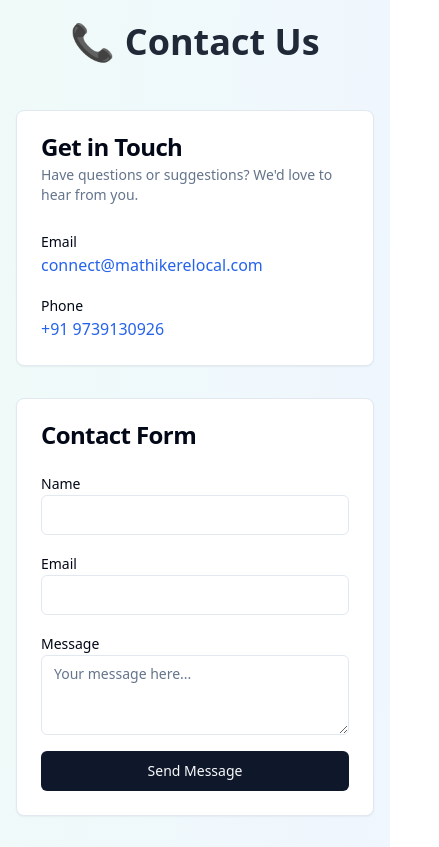
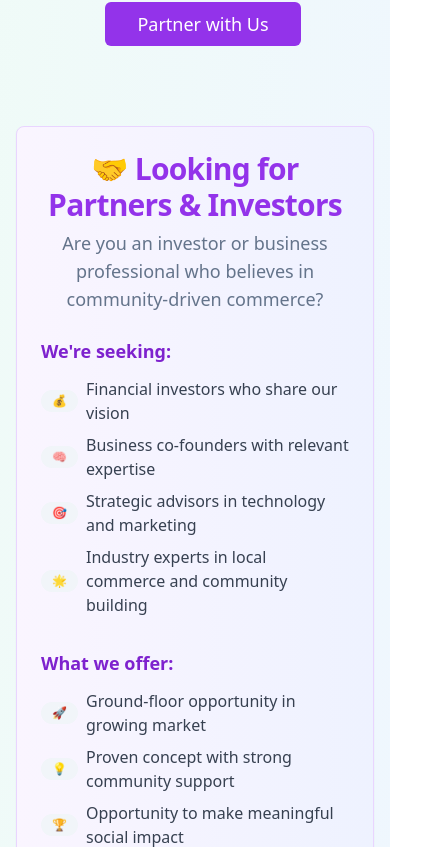
Before and after one commit to Aathiyapp/mathikere-community-connect, a React (Vite) app: page / in a window 390 px wide. Shown: the part 3997-4844 px from the top of the page, 439 px wide, since content can reach past the window. Built offline with nearby package versions, Linux system fonts and the light colour scheme.

Commit message:
Refactor: Update contact details and add investor form
- Removed mobile number from contact details.
- Updated contact information with the provided email.
- Added a registration form for potential investors and co-founders.

```diff
--- a/src/pages/Index.tsx
+++ b/src/pages/Index.tsx
@@ -12,12 +12,18 @@ import { useToast } from '@/hooks/use-toast';
 
 const Index = () => {
   const { toast } = useToast();
-  const [activeForm, setActiveForm] = useState<'vendor' | 'consumer' | null>(null);
+  const [activeForm, setActiveForm] = useState<'vendor' | 'consumer' | 'investor' | null>(null);
 
-  const handleFormSubmit = (type: 'vendor' | 'consumer') => {
+  const handleFormSubmit = (type: 'vendor' | 'consumer' | 'investor') => {
+    const messages = {
+      vendor: "Thank you for joining Mathikere Local Connect as a vendor. We'll be in touch soon!",
+      consumer: "Thank you for joining Mathikere Local Connect as a consumer. We'll be in touch soon!",
+      investor: "Thank you for your interest in partnering with Mathikere Local Connect. We'll review your information and get back to you soon!"
+    };
+
     toast({
       title: "Registration Submitted!",
-      description: `Thank you for joining Mathikere Local Connect as a ${type}. We'll be in touch soon!`,
+      description: messages[type],
     });
     setActiveForm(null);
   };
@@ -195,7 +201,7 @@ const Index = () => {
             📝 Get Involved
           </h2>
 
-          <div className="flex justify-center space-x-4 mb-8">
+          <div className="flex justify-center space-x-4 mb-8 flex-wrap gap-2">
             <Button
               onClick={() => setActiveForm('vendor')}
               className="bg-green-600 hover:bg-green-700 text-white px-8 py-3 text-lg"
@@ -209,6 +215,13 @@ const Index = () => {
               size="lg"
             >
               Register as Consumer
+            </Button>
+            <Button
+              onClick={() => setActiveForm('investor')}
+              className="bg-purple-600 hover:bg-purple-700 text-white px-8 py-3 text-lg"
+              size="lg"
+            >
+              Partner with Us
             </Button>
           </div>
 
@@ -344,6 +357,161 @@ const Index = () => {
               </CardContent>
             </Card>
           )}
+
+          {activeForm === 'investor' && (
+            <Card className="max-w-2xl mx-auto">
+              <CardHeader>
+                <CardTitle className="text-2xl text-purple-600">Investment & Partnership Registration</CardTitle>
+                <CardDescription>Join us as an investor or business co-founder and help build Mathikere's future</CardDescription>
+              </CardHeader>
+              <CardContent>
+                <form onSubmit={(e) => { e.preventDefault(); handleFormSubmit('investor'); }} className="space-y-4">
+                  <div className="grid md:grid-cols-2 gap-4">
+                    <div>
+                      <Label htmlFor="investorName">Full Name *</Label>
+                      <Input id="investorName" required />
+                    </div>
+                    <div>
+                      <Label htmlFor="investorCompany">Company/Organization</Label>
+                      <Input id="investorCompany" />
+                    </div>
+                  </div>
+                  <div className="grid md:grid-cols-2 gap-4">
+                    <div>
+                      <Label htmlFor="investorPhone">Contact Number *</Label>
+                      <Input id="investorPhone" type="tel" required />
+                    </div>
+                    <div>
+                      <Label htmlFor="investorEmail">Email Address *</Label>
+                      <Input id="investorEmail" type="email" required />
+                    </div>
+                  </div>
+                  <div>
+                    <Label htmlFor="partnershipType">Type of Interest *</Label>
+                    <Select required>
+                      <SelectTrigger>
+                        <SelectValue placeholder="Select your interest" />
+                      </SelectTrigger>
+                      <SelectContent>
+                        <SelectItem value="investor">Financial Investment</SelectItem>
+                        <SelectItem value="co-founder">Business Co-founder</SelectItem>
+                        <SelectItem value="advisor">Strategic Advisor</SelectItem>
+                        <SelectItem value="technology">Technology Partner</SelectItem>
+                        <SelectItem value="marketing">Marketing Partner</SelectItem>
+                        <SelectItem value="other">Other</SelectItem>
+                      </SelectContent>
+                    </Select>
+                  </div>
+                  <div>
+                    <Label htmlFor="experience">Relevant Experience</Label>
+                    <Textarea id="experience" placeholder="Tell us about your background and relevant experience" />
+                  </div>
+                  <div>
+                    <Label htmlFor="contribution">How You Can Contribute *</Label>
+                    <Textarea id="contribution" required placeholder="Describe how you can contribute to Mathikere Local Connect's growth and success" />
+                  </div>
+                  <div>
+                    <Label htmlFor="investmentRange">Investment Range (if applicable)</Label>
+                    <Select>
+                      <SelectTrigger>
+                        <SelectValue placeholder="Select investment range" />
+                      </SelectTrigger>
+                      <SelectContent>
+                        <SelectItem value="under-1l">Under ₹1 Lakh</SelectItem>
+                        <SelectItem value="1l-5l">₹1-5 Lakhs</SelectItem>
+                        <SelectItem value="5l-10l">₹5-10 Lakhs</SelectItem>
+                        <SelectItem value="10l-25l">₹10-25 Lakhs</SelectItem>
+                        <SelectItem value="25l-50l">₹25-50 Lakhs</SelectItem>
+                        <SelectItem value="above-50l">Above ₹50 Lakhs</SelectItem>
+                        <SelectItem value="not-applicable">Not Applicable</SelectItem>
+                      </SelectContent>
+                    </Select>
+                  </div>
+                  <div>
+                    <Label htmlFor="timeline">Preferred Timeline</Label>
+                    <Select>
+                      <SelectTrigger>
+                        <SelectValue placeholder="When would you like to get involved?" />
+                      </SelectTrigger>
+                      <SelectContent>
+                        <SelectItem value="immediate">Immediately</SelectItem>
+                        <SelectItem value="1-3months">1-3 Months</SelectItem>
+                        <SelectItem value="3-6months">3-6 Months</SelectItem>
+                        <SelectItem value="6-12months">6-12 Months</SelectItem>
+                        <SelectItem value="flexible">Flexible</SelectItem>
+                      </SelectContent>
+                    </Select>
+                  </div>
+                  <div className="flex justify-end space-x-3">
+                    <Button type="button" variant="outline" onClick={() => setActiveForm(null)}>
+                      Cancel
+                    </Button>
+                    <Button type="submit" className="bg-purple-600 hover:bg-purple-700">
+                      Submit Registration
+                    </Button>
+                  </div>
+                </form>
+              </CardContent>
+            </Card>
+          )}
+        </section>
+
+        {/* Investor Call to Action */}
+        <section className="mb-20">
+          <Card className="bg-gradient-to-r from-purple-50 to-indigo-50 border-purple-200">
+            <CardHeader className="text-center">
+              <CardTitle className="text-3xl text-purple-600">🤝 Looking for Partners & Investors</CardTitle>
+              <CardDescription className="text-lg">
+                Are you an investor or business professional who believes in community-driven commerce?
+              </CardDescription>
+            </CardHeader>
+            <CardContent>
+              <div className="grid md:grid-cols-2 gap-8">
+                <div>
+                  <h4 className="font-semibold text-lg mb-3 text-purple-700">We're seeking:</h4>
+                  <ul className="space-y-2 text-gray-700">
+                    <li className="flex items-center space-x-2">
+                      <Badge variant="secondary" className="text-xs">💰</Badge>
+                      <span>Financial investors who share our vision</span>
+                    </li>
+                    <li className="flex items-center space-x-2">
+                      <Badge variant="secondary" className="text-xs">🧠</Badge>
+                      <span>Business co-founders with relevant expertise</span>
+                    </li>
+                    <li className="flex items-center space-x-2">
+                      <Badge variant="secondary" className="text-xs">🎯</Badge>
+                      <span>Strategic advisors in technology and marketing</span>
+                    </li>
+                    <li className="flex items-center space-x-2">
+                      <Badge variant="secondary" className="text-xs">🌟</Badge>
+                      <span>Industry experts in local commerce and community building</span>
+                    </li>
+                  </ul>
+                </div>
+                <div>
+                  <h4 className="font-semibold text-lg mb-3 text-purple-700">What we offer:</h4>
+                  <ul className="space-y-2 text-gray-700">
+                    <li className="flex items-center space-x-2">
+                      <Badge variant="secondary" className="text-xs">🚀</Badge>
+                      <span>Ground-floor opportunity in growing market</span>
+                    </li>
+                    <li className="flex items-center space-x-2">
+                      <Badge variant="secondary" className="text-xs">💡</Badge>
+                      <span>Proven concept with strong community support</span>
+                    </li>
+                    <li className="flex items-center space-x-2">
+                      <Badge variant="secondary" className="text-xs">🏆</Badge>
+                      <span>Opportunity to make meaningful social impact</span>
+                    </li>
+                    <li className="flex items-center space-x-2">
+                      <Badge variant="secondary" className="text-xs">🤝</Badge>
+                      <span>Collaborative partnership approach</span>
+                    </li>
+                  </ul>
+                </div>
+              </div>
+            </CardContent>
+          </Card>
         </section>
 
         {/* Contact Section */}
@@ -363,11 +531,7 @@ const Index = () => {
               <CardContent className="space-y-4">
                 <div>
                   <Label>Email</Label>
-                  <p className="text-blue-600">connect@mathikerelocal.com</p>
-                </div>
-                <div>
-                  <Label>Phone</Label>
-                  <p className="text-blue-600">+91 9739130926</p>
+                  <p className="text-blue-600">aathiyappa008@gmail.com</p>
                 </div>
               </CardContent>
             </Card>
```
